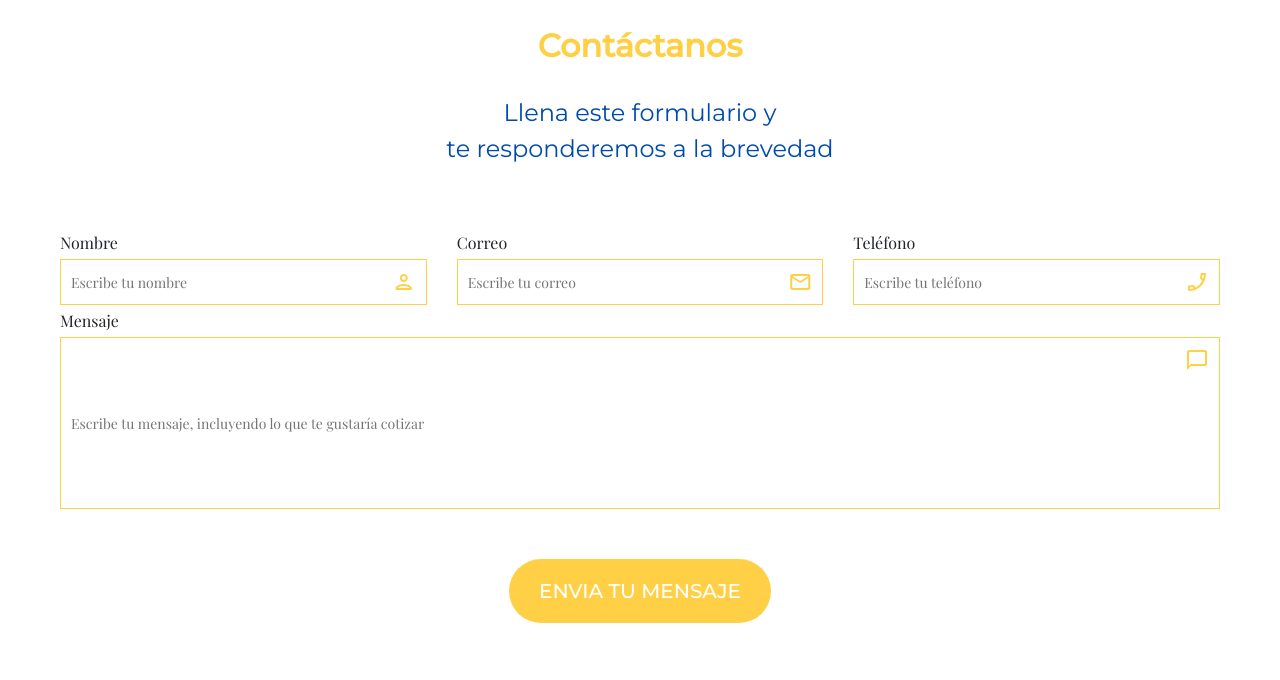
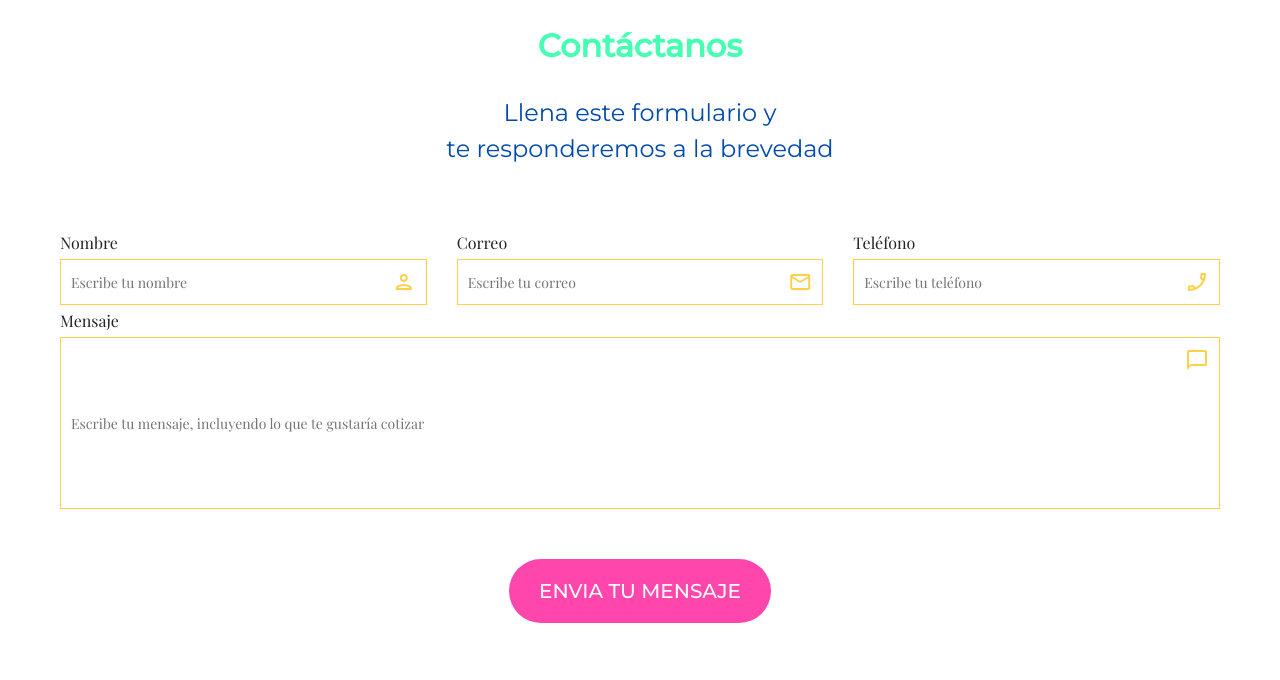
Before and after one commit to andreazapata/old-ITM, a plain HTML site: page paginas/contacto.html in a window 1280 px wide. Shown: the part 120-800 px from the top of the page. Drawn offline with nearby package versions, Linux system fonts and the light colour scheme.

Commit message:
version 1.1

```diff
--- a/css/estilo.css
+++ b/css/estilo.css
@@ -19,7 +19,7 @@ a {
 }
 
 h2 {
-    color: #FFD046;
+    color: #46ffb2;
     font-family: 'Montserrat', sans-serif;
     font-size: 3.2em;
     margin: 3rem 0;
@@ -53,18 +53,18 @@ button {
     font-size: 2em;
     font-weight: 500;
     color: #ffffff;
-    background-color: #FFD046;
+    background-color: #ff46ac;
     padding: 1em 1.5em;
     border-radius: 100px;
     border: none;
 }
 
 button:hover {
-    background-color: #f7c01b;
+    background-color: #f77fd9;
 }
 
 button:active {
-    background-color: #f0b400;
+    background-color: #ad04b3;
 }
 
 /*-----------------------SECCIONES REUSABLES-------------------------*/
```
